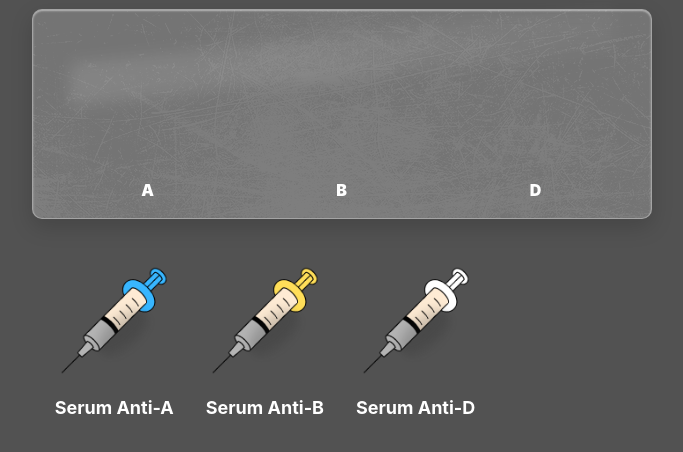
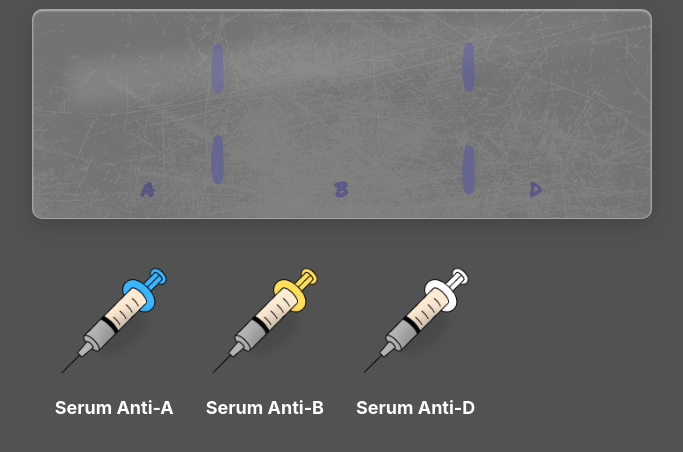
Before and after one commit to syaeinn/Pengelasan-Darah, a plain HTML site: page index.html in a window 1280 px wide. Shown: the part 132-584 px from the top of the page, without its empty margins (298-981 px from the left). Drawn offline with Linux system fonts and the light colour scheme.

Commit message:
Update style.css

```diff
--- a/style.css
+++ b/style.css
@@ -1,3 +1,5 @@
+@import url('https://fonts.googleapis.com/css2?family=Permanent+Marker&display=swap');
+
 :root{
   --accent: #4c84ff;
   --muted: #e6e6e6;
@@ -82,6 +84,9 @@ main h2 { text-align:center; margin:18px 0 6px; }
 .glass-slide {
   width: 620px;
   height: 210px;
+  font-family: "Marker Pens", sans-serif;   /* ← change font here */
+  color: #4c84ff;
+
 
   /* Real lab slide glass effect */
   background: rgba(255, 255, 255, 0.22); /* transparent white */
@@ -114,9 +119,9 @@ main h2 { text-align:center; margin:18px 0 6px; }
   border-radius: 10px;
 
   background-image:
-    url("./image/scratch.png"); /* tiny noise texture */
+    url("./image/glassboard.png"); /* tiny noise texture */
   mix-blend-mode: soft-light;
-  opacity: 0.25;
+  opacity: 0.35;
   filter: contrast(140%) brightness(105%);
 }
 
@@ -164,12 +169,14 @@ main h2 { text-align:center; margin:18px 0 6px; }
 
 /* partition marker label */
 .well-label.small {
+  font-family: "Permanent Marker", cursive; /* ← change font here */
   margin-top: 10px;
   font-weight:900;
-  color:#ffffff;
-  font-size:16px;
+  color:#080099d2;
+  font-size:20px;
   letter-spacing:1px;
   text-transform:uppercase;
+  opacity: 0.35;
 }
 
 /* serum puddle (small rounded droplet on glass) */
```
